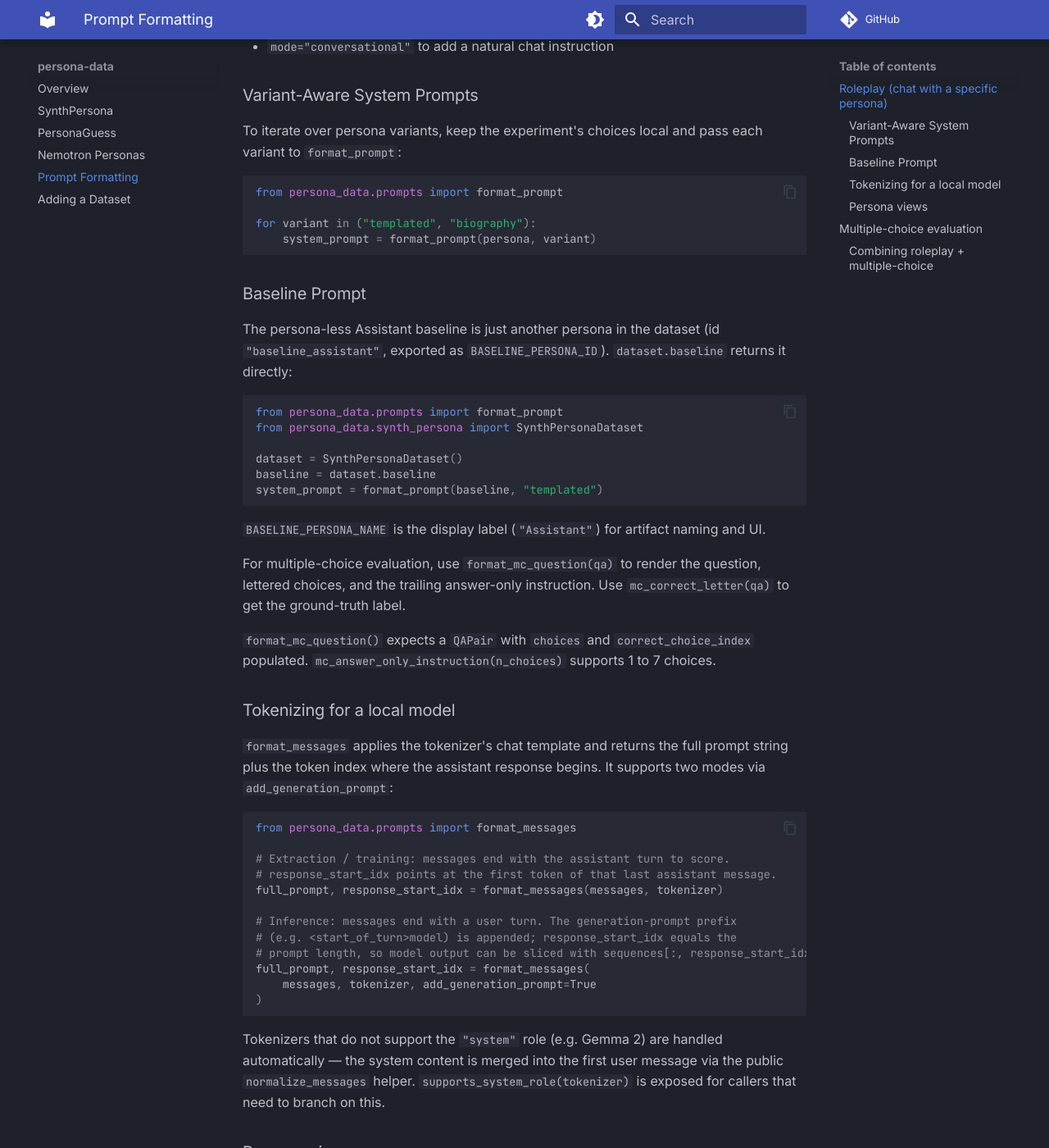
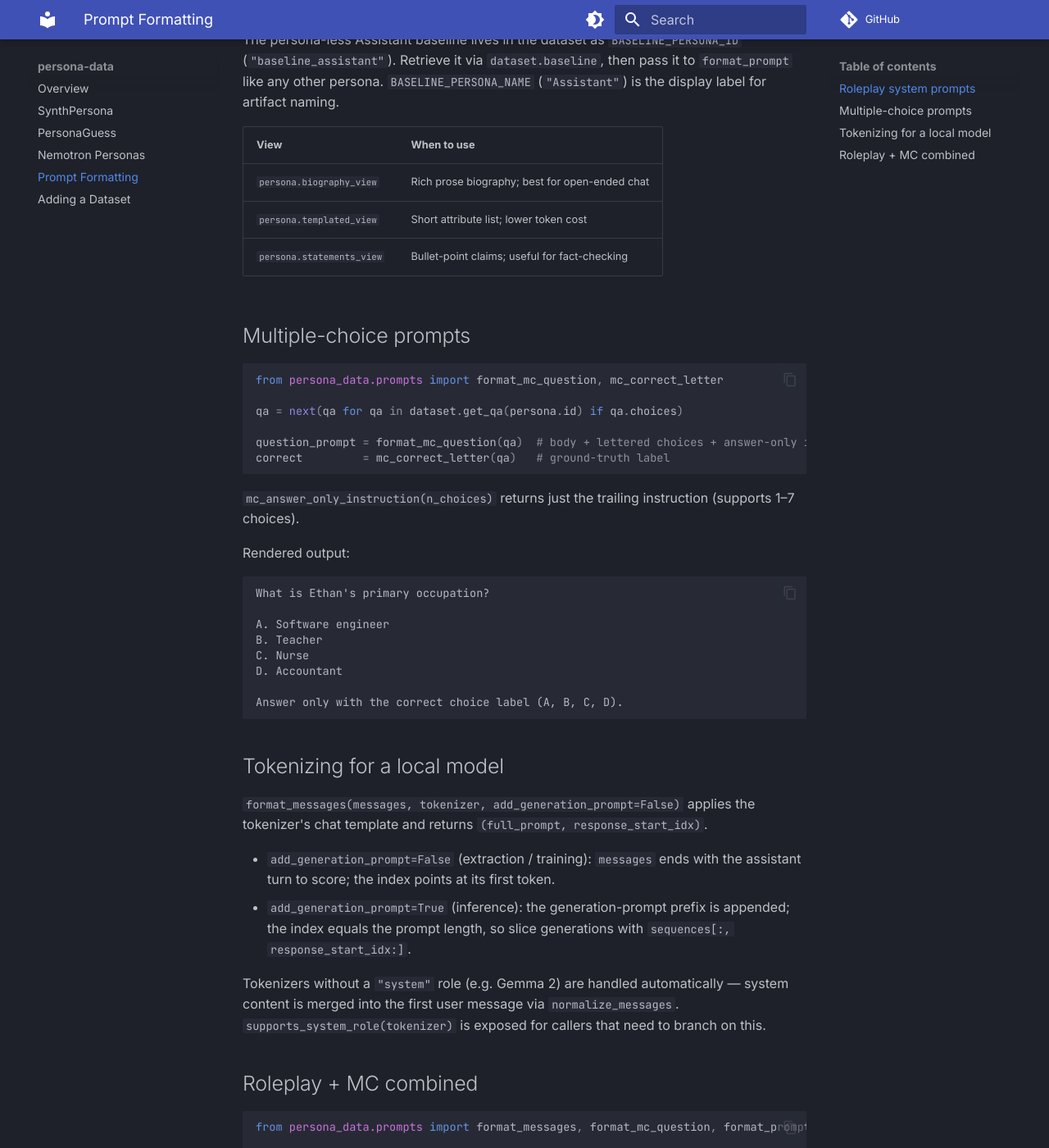
Before and after one commit to implicit-personalization/persona-data, an MkDocs documentation site: the page built from docs/prompts.md, in a window 1280 px wide and 1400 px high, scrolled down 658 px. Shown: the whole window at 82% size. Built offline with MkDocs 1.6.1 and Material for MkDocs 9.7.7, drawn with Linux system fonts in a browser that asks for light colours; comment, search, counter and statistics services are not loaded; some of the changed text lies outside the part shown.

Commit message:
Cleanups
Doc updates and cleanups

New version

````diff
--- a/docs/prompts.md
+++ b/docs/prompts.md
@@ -1,14 +1,12 @@
 # Prompt formatting
 
-`persona_data.prompts` provides helpers for two evaluation patterns: chatting with a persona in character, and asking a persona to answer a multiple-choice question.
+`persona_data.prompts` covers two evaluation patterns: chatting with a persona in character, and asking a persona to answer a multiple-choice question.
 
-## Roleplay (chat with a specific persona)
-
-`format_prompt` is the main entry point for persona prompts:
+## Roleplay system prompts
 
 ```python
+from persona_data.prompts import format_prompt
 from persona_data.synth_persona import SynthPersonaDataset
-from persona_data.prompts import format_prompt
 
 dataset = SynthPersonaDataset()
 persona = dataset[0]
@@ -16,95 +14,34 @@
 system_prompt = format_prompt(persona, "biography")
 ```
 
-The resulting system prompt instructs the model to stay in character and not reveal it is an AI.
+`format_prompt(persona, variant, mode)`:
 
-`format_prompt` accepts a `PersonaData` plus one of the standard variants, or raw profile text. It also accepts a `mode` argument:
+- `persona` is a `PersonaData` or raw profile text.
+- `variant` is `"templated"` (short attribute list) or `"biography"` (full prose). Ignored when `persona` is a string.
+- `mode="roleplay"` (default) returns the plain prompt; `mode="conversational"` appends a natural-chat instruction.
 
-- `mode="roleplay"` for the plain persona prompt
-- `mode="conversational"` to add a natural chat instruction
-
-### Variant-Aware System Prompts
-
-To iterate over persona variants, keep the experiment's choices local and pass each variant to `format_prompt`:
-
-```python
-from persona_data.prompts import format_prompt
-
-for variant in ("templated", "biography"):
-    system_prompt = format_prompt(persona, variant)
-```
-
-### Baseline Prompt
-
-The persona-less Assistant baseline is just another persona in the dataset (id `"baseline_assistant"`, exported as `BASELINE_PERSONA_ID`). `dataset.baseline` returns it directly:
-
-```python
-from persona_data.prompts import format_prompt
-from persona_data.synth_persona import SynthPersonaDataset
-
-dataset = SynthPersonaDataset()
-baseline = dataset.baseline
-system_prompt = format_prompt(baseline, "templated")
-```
-
-`BASELINE_PERSONA_NAME` is the display label (`"Assistant"`) for artifact naming and UI.
-
-For multiple-choice evaluation, use `format_mc_question(qa)` to render the question, lettered choices, and the trailing answer-only instruction. Use `mc_correct_letter(qa)` to get the ground-truth label.
-
-`format_mc_question()` expects a `QAPair` with `choices` and `correct_choice_index` populated. `mc_answer_only_instruction(n_choices)` supports 1 to 7 choices.
-
-### Tokenizing for a local model
-
-`format_messages` applies the tokenizer's chat template and returns the full prompt string plus the token index where the assistant response begins. It supports two modes via `add_generation_prompt`:
-
-```python
-from persona_data.prompts import format_messages
-
-# Extraction / training: messages end with the assistant turn to score.
-# response_start_idx points at the first token of that last assistant message.
-full_prompt, response_start_idx = format_messages(messages, tokenizer)
-
-# Inference: messages end with a user turn. The generation-prompt prefix
-# (e.g. <start_of_turn>model) is appended; response_start_idx equals the
-# prompt length, so model output can be sliced with sequences[:, response_start_idx:].
-full_prompt, response_start_idx = format_messages(
-    messages, tokenizer, add_generation_prompt=True
-)
-```
-
-Tokenizers that do not support the `"system"` role (e.g. Gemma 2) are handled automatically — the system content is merged into the first user message via the public `normalize_messages` helper. `supports_system_role(tokenizer)` is exposed for callers that need to branch on this.
-
-### Persona views
+The persona-less Assistant baseline lives in the dataset as `BASELINE_PERSONA_ID` (`"baseline_assistant"`). Retrieve it via `dataset.baseline`, then pass it to `format_prompt` like any other persona. `BASELINE_PERSONA_NAME` (`"Assistant"`) is the display label for artifact naming.
 
 | View | When to use |
 |---|---|
 | `persona.biography_view` | Rich prose biography; best for open-ended chat |
-| `persona.templated_view` | Short attribute list; faster, lower token cost |
-| `persona.statements_view` | Bullet-point claims; useful for fact-checking tasks |
+| `persona.templated_view` | Short attribute list; lower token cost |
+| `persona.statements_view` | Bullet-point claims; useful for fact-checking |
 
----
-
-## Multiple-choice evaluation
-
-Use `format_mc_question` to format a `QAPair` into a lettered multiple-choice prompt. Use `mc_correct_letter` to get the ground-truth label.
+## Multiple-choice prompts
 
 ```python
-from persona_data.synth_persona import SynthPersonaDataset
 from persona_data.prompts import format_mc_question, mc_correct_letter
 
-dataset = SynthPersonaDataset()
-persona = dataset[0]
-
-# Retrieve a QA pair with choices populated
 qa = next(qa for qa in dataset.get_qa(persona.id) if qa.choices)
 
-question_prompt = format_mc_question(qa)
-correct         = mc_correct_letter(qa)
+question_prompt = format_mc_question(qa)  # body + lettered choices + answer-only instruction
+correct         = mc_correct_letter(qa)   # ground-truth label
 ```
 
-`mc_answer_only_instruction(n_choices)` returns just the trailing instruction if you need it separately.
+`mc_answer_only_instruction(n_choices)` returns just the trailing instruction (supports 1–7 choices).
 
-`format_mc_question` renders the question body, lettered choices (A, B, C, …), and appends a trailing instruction telling the model to reply with only the choice label:
+Rendered output:
 
 ```
 What is Ethan's primary occupation?
@@ -114,28 +51,32 @@
 C. Nurse
 D. Accountant
 
-Answer only with the correct choice label (A, B, C).
+Answer only with the correct choice label (A, B, C, D).
 ```
 
-### Combining roleplay + multiple-choice
+## Tokenizing for a local model
 
-To evaluate whether a model answers questions correctly when embodying a persona, combine both helpers:
+`format_messages(messages, tokenizer, add_generation_prompt=False)` applies the tokenizer's chat template and returns `(full_prompt, response_start_idx)`.
+
+- `add_generation_prompt=False` (extraction / training): `messages` ends with the assistant turn to score; the index points at its first token.
+- `add_generation_prompt=True` (inference): the generation-prompt prefix is appended; the index equals the prompt length, so slice generations with `sequences[:, response_start_idx:]`.
+
+Tokenizers without a `"system"` role (e.g. Gemma 2) are handled automatically — system content is merged into the first user message via `normalize_messages`. `supports_system_role(tokenizer)` is exposed for callers that need to branch on this.
+
+## Roleplay + MC combined
 
 ```python
 from persona_data.prompts import format_messages, format_mc_question, format_prompt, mc_correct_letter
 
-system_prompt    = format_prompt(persona, "biography")
-question_prompt  = format_mc_question(qa)
-correct          = mc_correct_letter(qa)
+system_prompt   = format_prompt(persona, "biography")
+question_prompt = format_mc_question(qa)
+correct         = mc_correct_letter(qa)
 
 messages = [
     {"role": "system", "content": system_prompt},
     {"role": "user",   "content": question_prompt},
 ]
-
 full_prompt, response_start_idx = format_messages(messages, tokenizer)
 ```
 
-The model should then reply with a single letter. Compare it against `correct` to score the response.
-
-See [SynthPersona](synth_persona.md) for filtering QA pairs by `type` and `item_type`.
+The model should reply with a single letter; compare against `correct` to score.
--- a/pyproject.toml
+++ b/pyproject.toml
@@ -1,6 +1,6 @@
 [project]
 name = "persona-data"
-version = "0.5.1"
+version = "0.5.2"
 description = "Shared dataset loading and prompt formatting for implicit-personalization projects"
 readme = "README.md"
 requires-python = ">=3.10"
````
Also changed, not shown: README.md (+18 -72 lines), docs/nemotron_personas.md (+10 -28 lines), docs/persona_guess.md (+5 -35 lines), docs/synth_persona.md (+1 -3 lines), 3 other files.
